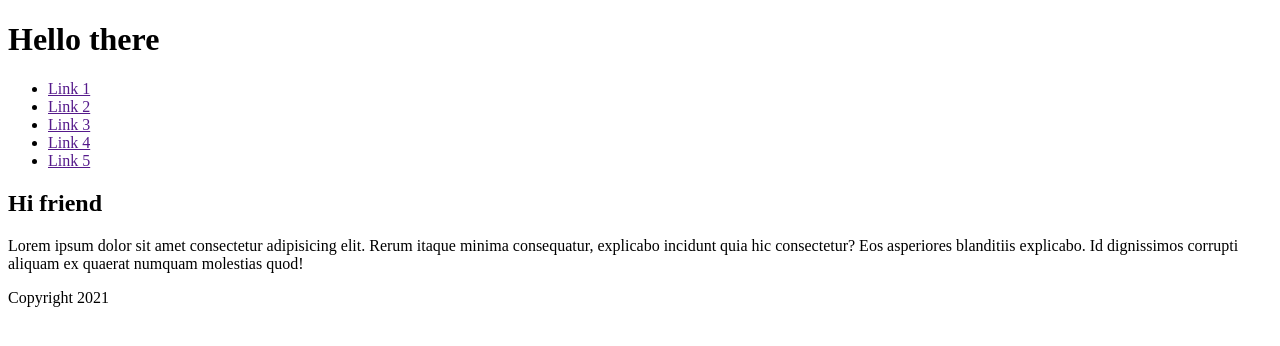
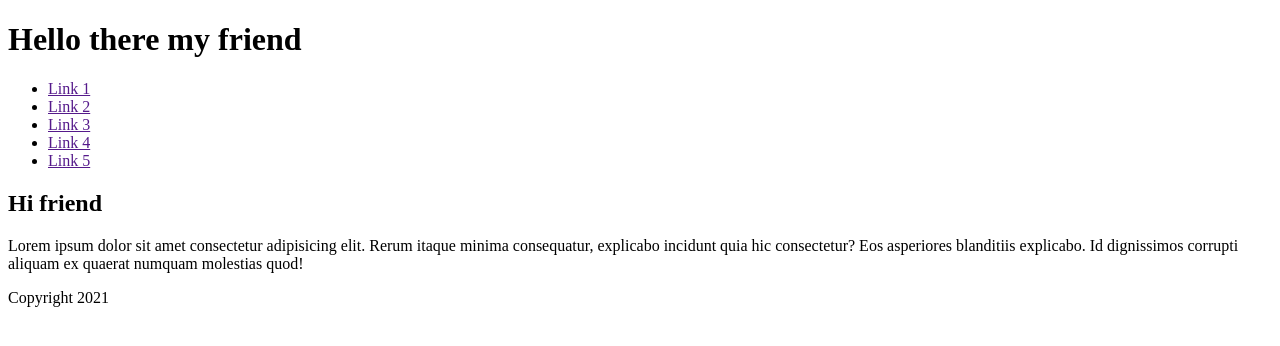
Before and after one commit to jeremyjo/Jeremy, a plain HTML site: page index.html in a window 1280 px wide. Drawn offline with Linux system fonts and the light colour scheme.

Commit message:
changed h1

```diff
--- a/index.html
+++ b/index.html
@@ -8,7 +8,7 @@
 </head>
 <body>
     <header>
-        <h1>Hello there</h1>
+        <h1>Hello there my friend</h1>
         <nav>
             <ul>
                 <li><a href="">Link 1</a></li>
```
